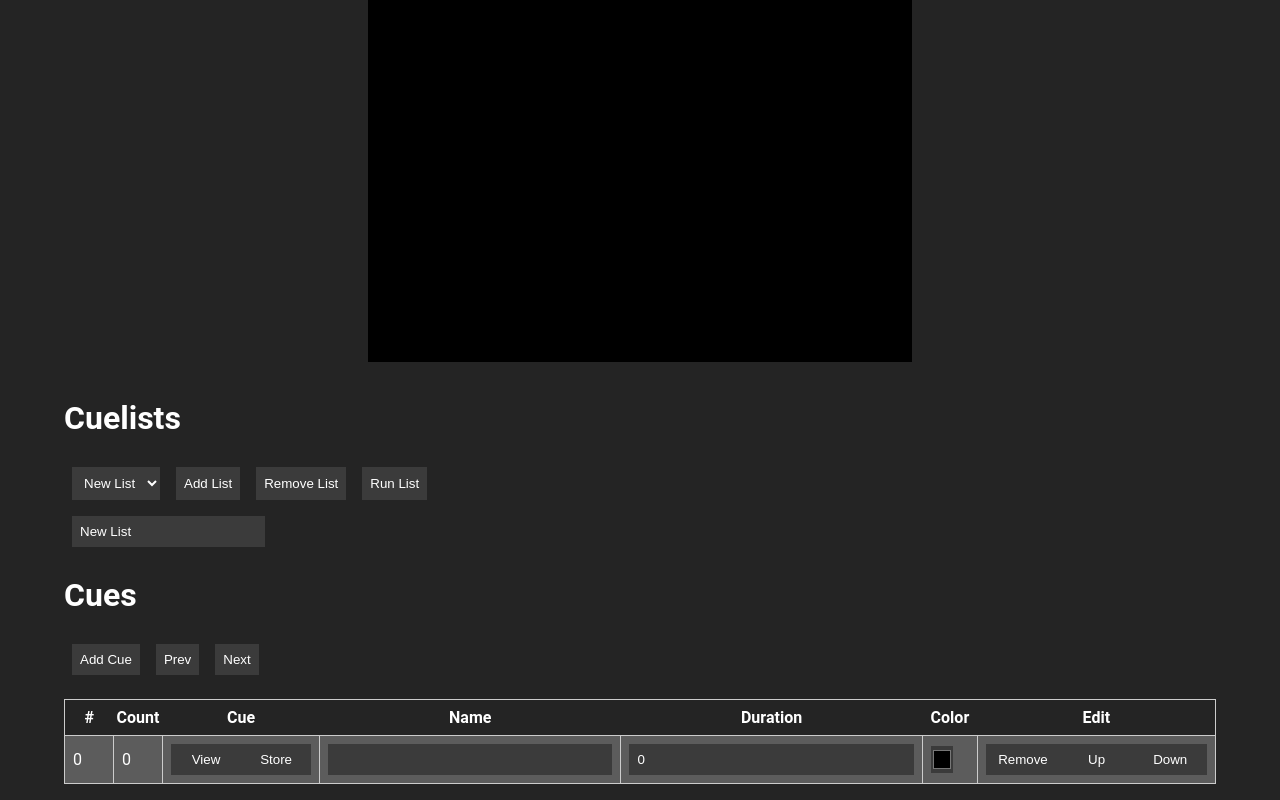
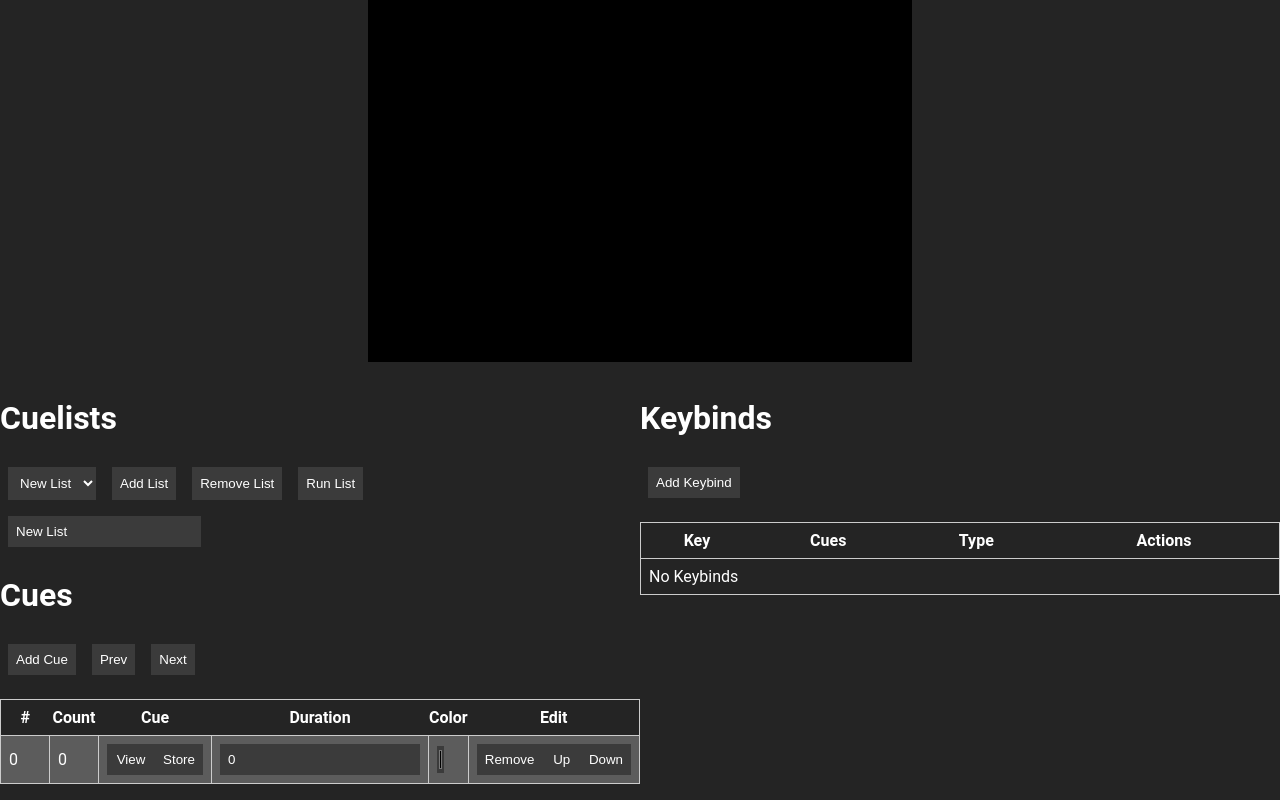
Before and after one commit to Vandesm14/lights, a Preact app: page / in a window 1280 px wide. Shown: the part 182-982 px from the top of the page. Built offline with nearby package versions, Linux system fonts and the light colour scheme.

Commit message:
add key combo editor

```diff
--- a/src/app.tsx
+++ b/src/app.tsx
@@ -2,10 +2,11 @@ import { render } from 'preact';
 import { useState, useReducer } from 'preact/hooks';
 import 'preact/debug';
 
-import { newList } from './shared';
-import type { Light } from './shared';
+import { KeybindType, newList } from './shared';
+import type { CueList, Light, Keybind } from './shared';
 import { Editor } from './editor';
 import { Viewer } from './viewer';
+import { KeyEditor } from './keyeditor';
 
 const App = () => {
   const fillLights = (height = 8, width = 8, defaultProps?: Partial<Light>) => {
@@ -23,16 +24,26 @@ const App = () => {
     return lights;
   };
 
-  const [lists, setLists] = useReducer((state, action) => {
+  const [lists, setLists]: [CueList[], (lists: CueList[]) => void] = useReducer(
+    (state, action) => {
       localStorage.setItem('lists', JSON.stringify(state));
       return action;
-  }, JSON.parse(localStorage.getItem('lists')) ?? [newList('New List')]);
+    },
+    JSON.parse(localStorage.getItem('lists')) ?? [newList('New List')]
+  );
   // TODO: use a reducer to fade lights between state
   const [lights, setLights] = useState<Light[]>(fillLights());
+
+  const [keybinds, setKeybinds]: [Keybind[], (keybinds: Keybind[]) => void] =
+    useReducer((state, action) => {
+      localStorage.setItem('keybinds', JSON.stringify(state));
+      return action;
+    }, JSON.parse(localStorage.getItem('keybinds')) ?? []);
 
   return (
     <main>
       <Viewer lights={lights} setLights={setLights} />
+      <div className="split2">
         <Editor
           lists={lists}
           setLists={setLists}
@@ -41,6 +52,8 @@ const App = () => {
           lights={lights}
           setLights={setLights}
         />
+        <KeyEditor keybinds={keybinds} setKeybinds={setKeybinds} />
+      </div>
     </main>
   );
 };
--- a/src/editor.tsx
+++ b/src/editor.tsx
@@ -117,9 +117,9 @@ const CueItem = ({
           <button onClick={() => setCueLights(cue.id)}>Store</button>
         </div>
       </td>
-      <td>
+      {/* <td>
         <input type="text" value={cue.name} onChange={handleNameChange} />
-      </td>
+      </td> */}
       <td>
         <input
           type="number"
@@ -198,9 +198,7 @@ export const Editor = ({
     const list = getList();
     if (!list) return;
     const newLists = [...lists];
-    newLists
-      .find((list) => list.id === selectedList)!
-      .cues.push(newCue());
+    newLists.find((list) => list.id === selectedList)!.cues.push(newCue());
     setLists(newLists);
   };
 
@@ -279,9 +277,7 @@ export const Editor = ({
           <button
             onClick={() =>
               setSelectedCue(
-                getList().cues[getCueIndex() - 1 < 0
-                  ? 0
-                  : getCueIndex() - 1].id
+                getList().cues[getCueIndex() - 1 < 0 ? 0 : getCueIndex() - 1].id
               )
             }
           >
@@ -290,9 +286,11 @@ export const Editor = ({
           <button
             onClick={() =>
               setSelectedCue(
-                getList().cues[getCueIndex() + 1 > getList().cues.length - 1
+                getList().cues[
+                  getCueIndex() + 1 > getList().cues.length - 1
                     ? 0
-                  : getCueIndex() + 1].id
+                    : getCueIndex() + 1
+                ].id
               )
             }
           >
@@ -306,14 +304,15 @@ export const Editor = ({
             <th>#</th>
             <th>Count</th>
             <th>Cue</th>
-            <th>Name</th>
+            {/* <th>Name</th> */}
             <th>Duration</th>
             <th>Color</th>
             <th>Edit</th>
           </tr>
         </thead>
         <tbody>
-          {getList()?.cues?.map((cue, index) => (
+          {getList()?.cues?.length > 0 ? (
+            getList()?.cues?.map((cue, index) => (
               <CueItem
                 key={cue.id}
                 cue={cue}
@@ -331,9 +330,10 @@ export const Editor = ({
                   removeCue,
                 }}
               />
-          )) ?? (
+            ))
+          ) : (
             <tr>
-              <td colSpan={5}>No cues</td>
+              <td colSpan={20}>No cues</td>
             </tr>
           )}
         </tbody>
--- /dev/null
+++ b/src/keyeditor.tsx
@@ -0,0 +1,50 @@
+import type { Keybind } from './shared';
+
+import { useState } from 'react';
+
+interface KeyEditorProps {
+  keybinds: Keybind[];
+  setKeybinds: (keybinds: Keybind[]) => void;
+}
+
+export const KeyEditor = ({ keybinds, setKeybinds }: KeyEditorProps) => {
+  return (
+    <div className="editor">
+      <h1>Keybinds</h1>
+      <div className="controls">
+        <div className="hstack">
+          <button>Add Keybind</button>
+        </div>
+      </div>
+      <table>
+        <thead>
+          <tr>
+            <th>Key</th>
+            <th>Cues</th>
+            <th>Type</th>
+            <th>Actions</th>
+          </tr>
+        </thead>
+        <tbody>
+          {keybinds.length > 0 ? (
+            keybinds.map((keybind) => (
+              <tr key={keybind.key}>
+                <td>{keybind.key}</td>
+                <td>{keybind.ids.join(', ')}</td>
+                <td>{keybind.type}</td>
+                <td>
+                  <button>Edit</button>
+                  <button>Delete</button>
+                </td>
+              </tr>
+            ))
+          ) : (
+            <tr>
+              <td colSpan={20}>No Keybinds</td>
+            </tr>
+          )}
+        </tbody>
+      </table>
+    </div>
+  );
+};
--- a/src/style.scss
+++ b/src/style.scss
@@ -41,6 +41,16 @@ select:focus {
 .hstack {
   display: flex;
   flex-direction: row;
+}
+
+.split2 {
+  display: flex;
+  flex-direction: row;
+  justify-content: space-between;
+
+  & > * {
+    flex: 1;
+  }
 }
 
 .viewer {
@@ -90,7 +100,6 @@ select:focus {
 
   table {
     width: 100%;
-    height: 100%;
     border: 1px solid #cccccc;
     border-spacing: 0;
     border-collapse: collapse;
```
Lines whose indentation alone changed are shown as unchanged.
